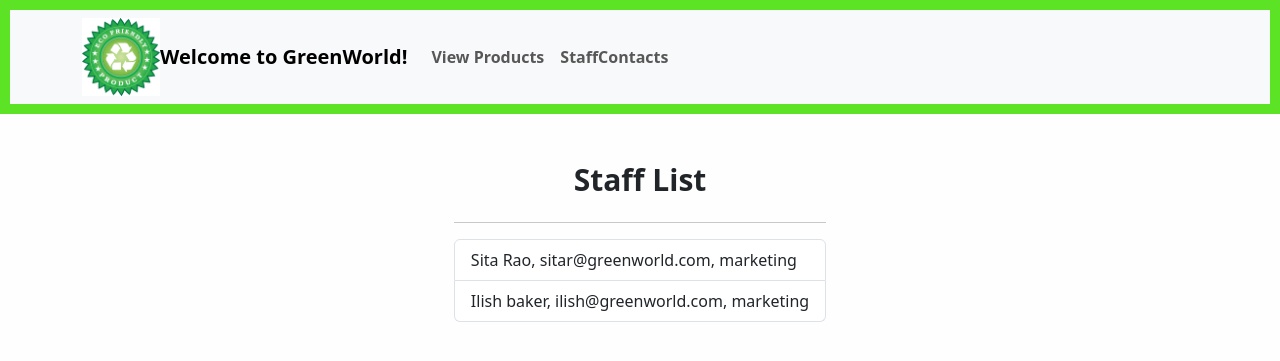
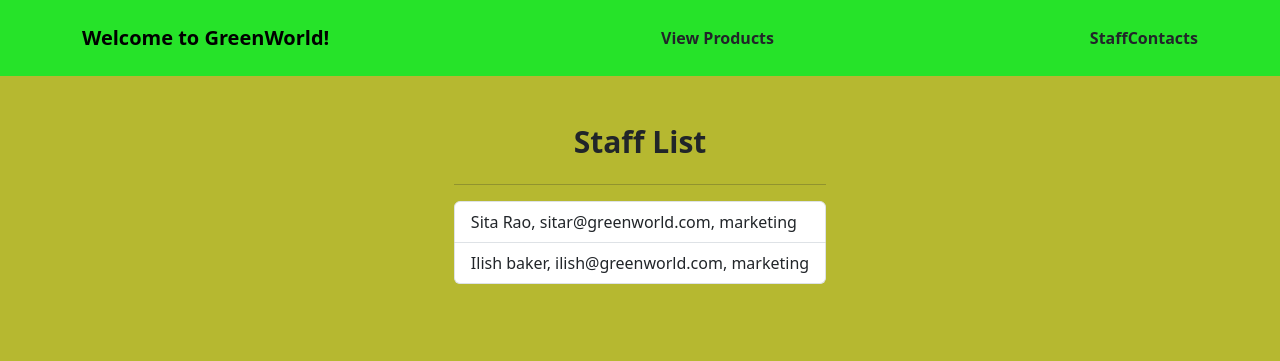
Before and after one commit to Spacexst/GreenWorld-Software-Project, a Django app: page /staff/ in a window 1280 px wide. Shown: the top 361 px of the page. Run offline with Django 5.2, Linux system fonts and the light colour scheme; data comes from the database, SQL or seed files in the repository.

Commit message:
modified files

```diff
--- a/greenworldstaffsite/products/templates/products/product_list.html
+++ b/greenworldstaffsite/products/templates/products/product_list.html
@@ -15,6 +15,7 @@
   <div>
     <p>Description: {{ object.get_description_display }}</p>
     <p>Price: {{ object.price }}</p>
+    <button type="submit">Update item</button>
     <img
       class="img-responsive"
       src="/static/images/jute-bag.png"
@@ -22,6 +23,8 @@
       style="width: 20%"
       ;
     />
+    <button type="submit">Update item</button>
+
     <img
       class="img-responsive"
       src="/static/images/eco-friendlycutlery.jpg"
@@ -29,6 +32,8 @@
       style="width: 20%"
       ;
     />
+    <button type="submit">Update item</button>
+
     <img
       class="img-responsive"
       src="/static/images/eco-friendlysoaps.jpg"
--- a/greenworldstaffsite/static/css/styles.css
+++ b/greenworldstaffsite/static/css/styles.css
@@ -1,14 +1,7 @@
 body {
     background-color: #108e1ee9;
-    background-color: #f5ecec01;
-    border: #150404;
-
-}
-.navbar{
-    background-color:hwb(0 4% 52%);
-    color:rgb(222, 13, 13);
-
-
+    background-color: hsla(61, 77%, 39%, 0.89);
+    border: hsl(140, 92%, 30%);
 
 }
 
@@ -21,7 +14,7 @@ h1{
 
 
 .header {
-    background-color: hsl(103, 77%, 52%);
+    background-color: rgb(38, 227, 41);
     padding: 10px;
     text-align: center;
     font-weight: bold;
--- a/greenworldstaffsite/templates/base.html
+++ b/greenworldstaffsite/templates/base.html
@@ -3,44 +3,31 @@
 <head>
     <meta charset="UTF-8">
     <meta name="viewport" content="width=device-width, initial-scale=1.0">
-    <title>{% block title %}Welcome to GoNZ!{% endblock %}</title>
+
     <link href="https://cdn.jsdelivr.net/npm/bootstrap@5.3.3/dist/css/bootstrap.min.css" rel="stylesheet" integrity="sha384-QWTKZyjpPEjISv5WaRU9OFeRpok6YctnYmDr5pNlyT2bRjXh0JMhjY6hW+ALEwIH" crossorigin="anonymous">
 
     {% load static %}
+      <link rel="stylesheet" href="{% static 'css/styles.css' %}" />
 
 
-    <link rel="stylesheet" href="{% static 'css/styles.css' %}" />
+
 </head>
 <body>
     <header class="header">
-        <nav class="navbar navbar-expand-lg navbar-light bg-light">
+        <nav class="navbar ">
             <div class="container">
-                <img  src="/static/images/sticker.jpg" alt="North" style="width:7%"; >
-
-
-                <a class="navbar-brand" href="#">Welcome to GreenWorld!</a>
-                <button class="navbar-toggler" type="button" data-bs-toggle="collapse" data-bs-target="#navbarNav" aria-controls="navbarNav" aria-expanded="false" aria-label="Toggle navigation">
-                    <span class="navbar-toggler-icon"></span>
-                </button>
-                <div class="collapse navbar-collapse" id="navbarNav">
-                    <ul class="navbar-nav">
 
 
 
-                        <li class="nav-item">
+               <a class="navbar-brand" href="#">Welcome to GreenWorld!</a>
+
+                <a class="nav-link" href="/">View Products</a>
+
+                <a class="nav-link" href="{% url 'staff_list' %}">StaffContacts</a>
 
 
-                            <a class="nav-link" href="/">View Products</a>
-                        </li>
-
-                        </li>
-
-                        <li class="nav-item">
-                            <a class="nav-link" href="{% url 'staff_list' %}">StaffContacts</a>
-                          </li>
 
 
-                    </ul>
                 </div>
 
         </nav>
```
